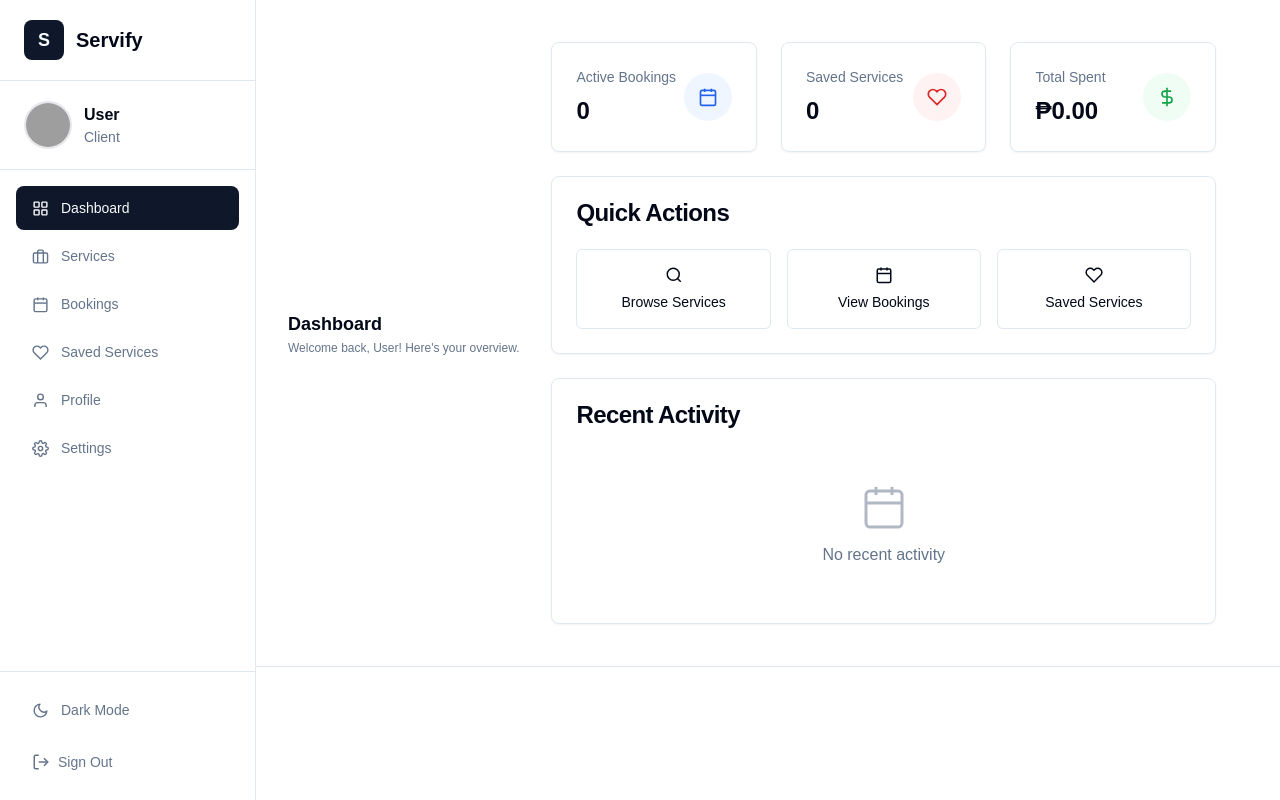
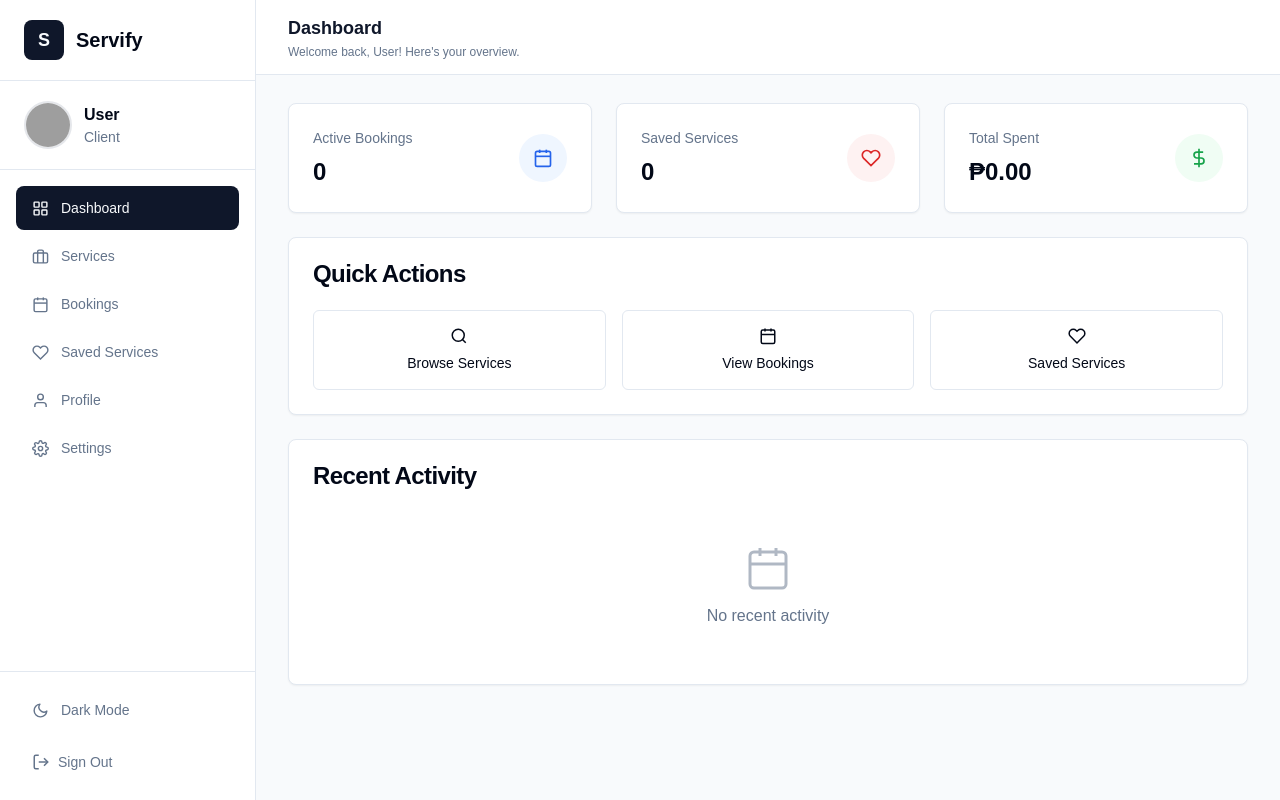
Before and after one commit to mamasalanang-gerald/Servify, a React (Vite) app in the folder client/: page /dashboard in a window 1280 px wide. Built offline with nearby package versions, Linux system fonts and the light colour scheme; no server answers; sample sign-in values are in the browser's storage; grey boxes are pictures that could not be loaded.

Commit message:
Dashboard fix

```diff
--- a/client/src/pages/Dashboardpage.jsx
+++ b/client/src/pages/Dashboardpage.jsx
@@ -98,13 +98,15 @@ const DashboardPage = () => {
   if (!user) return null;
 
   return (
-    <div className="flex min-h-screen bg-background">
-      <UserSidebar activeNav={activeNav} setActiveNav={handleSidebarNavChange} />
-      <div className="ml-64 flex-1 flex flex-col min-h-screen">
-        <div className="bg-card/90 backdrop-blur-2xl border-b border-border px-8 py-3.5 flex items-center justify-between sticky top-0 z-50">
-          <div>
-            <div className="text-lg font-bold text-foreground">{meta.title}</div>
-            <div className="text-xs text-muted-foreground mt-0.5">{meta.sub}</div>
+    <div className={isDark ? 'dark' : ''}>
+      <div className="flex min-h-screen bg-slate-50 dark:bg-slate-900">
+        <UserSidebar activeNav={activeNav} setActiveNav={handleSidebarNavChange} />
+        <div className="ml-64 flex-1 flex flex-col min-h-screen">
+          <div className="bg-white/90 dark:bg-slate-800/90 backdrop-blur-2xl border-b border-slate-200 dark:border-slate-700 px-8 py-3.5 flex items-center justify-between sticky top-0 z-50">
+            <div>
+              <div className="text-lg font-bold text-slate-900 dark:text-slate-100">{meta.title}</div>
+              <div className="text-xs text-slate-500 dark:text-slate-400 mt-0.5">{meta.sub}</div>
+            </div>
           </div>
           <div className="px-8 py-7 flex-1 text-slate-900 dark:text-slate-100">{renderContent()}</div>
         </div>
```
